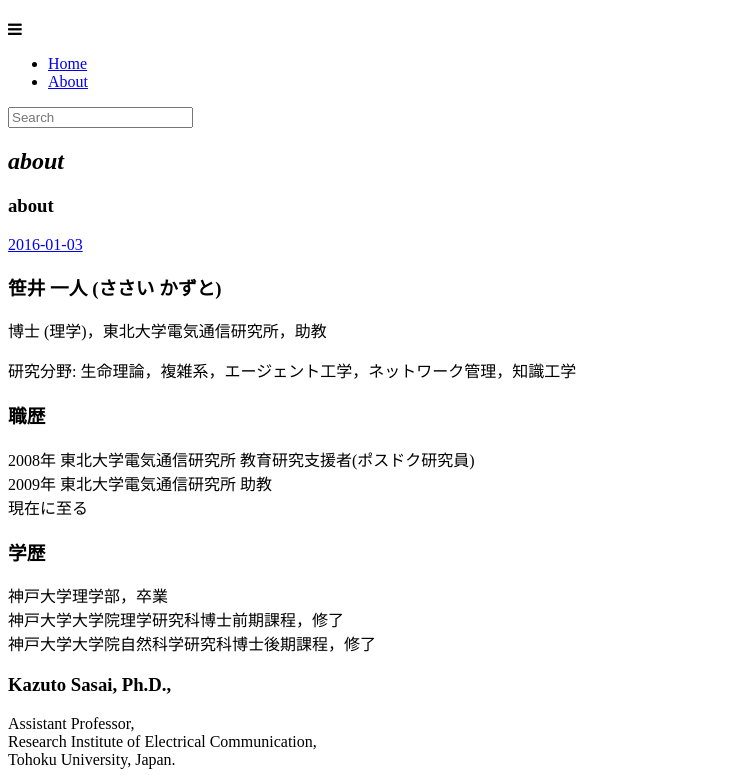
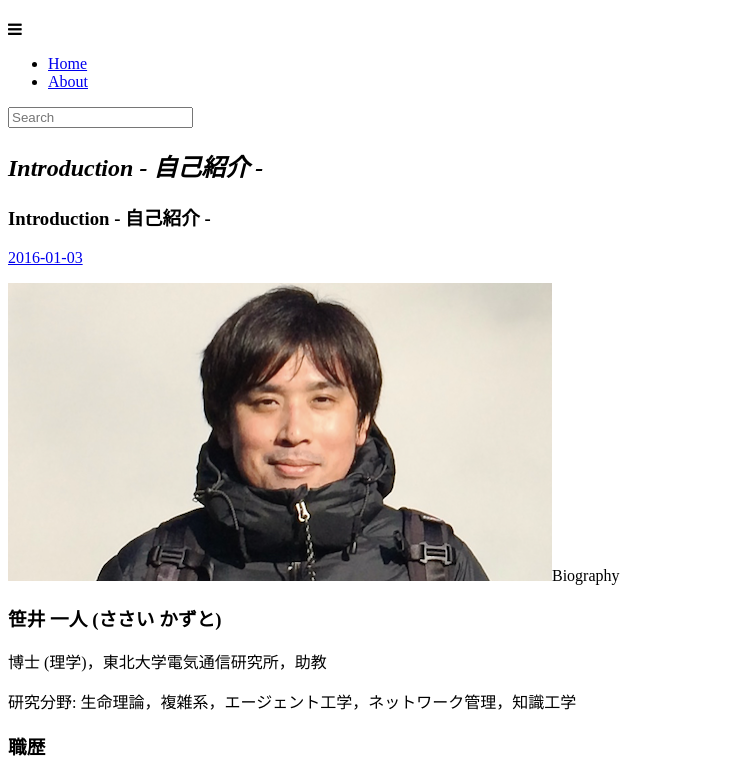
Before and after one commit to kazsasai/kazsasai.github.io, a plain HTML site: page about/index.html in a window 1280 px wide. Shown: the top 775 px of the page, without its empty margins (0-753 px from the left). Drawn offline with nearby package versions, Linux system fonts and the light colour scheme; files that its build step writes are made by us from their sources; a web font is replaced by a local one.

Commit message:
Site updated: 2016-01-03 16:42:34

```diff
--- a/about/index.html
+++ b/about/index.html
@@ -3,7 +3,7 @@
 <head>
   <meta charset="utf-8">
 
-  <title>about | KazSasai</title>
+  <title>Introduction - 自己紹介 - | KazSasai</title>
   <meta name="viewport" content="width=device-width, initial-scale=1, maximum-scale=1">
 
 
@@ -13,7 +13,7 @@
 学歴神戸大学理学部，卒業神戸大学大学院理学研究科博士前期課程，修了神戸大学大学院自然科学研究科博士後期課程，修了
 Kazut">
 <meta property="og:type" content="website">
-<meta property="og:title" content="about">
+<meta property="og:title" content="Introduction - 自己紹介 -">
 <meta property="og:url" content="http://kazsasai.github.io/about/index.html">
 <meta property="og:site_name" content="KazSasai">
 <meta property="og:description" content="笹井 一人 (ささい かずと)博士 (理学)，東北大学電気通信研究所，助教
@@ -21,9 +21,10 @@ Kazut">
 職歴2008年 東北大学電気通信研究所 教育研究支援者(ポスドク研究員)2009年 東北大学電気通信研究所 助教現在に至る
 学歴神戸大学理学部，卒業神戸大学大学院理学研究科博士前期課程，修了神戸大学大学院自然科学研究科博士後期課程，修了
 Kazut">
-<meta property="og:updated_time" content="2016-01-02T20:26:18.000Z">
+<meta property="og:image" content="http://kazsasai.github.io/about/kazsasai_bio.png">
+<meta property="og:updated_time" content="2016-01-03T07:42:11.000Z">
 <meta name="twitter:card" content="summary">
-<meta name="twitter:title" content="about">
+<meta name="twitter:title" content="Introduction - 自己紹介 -">
 <meta name="twitter:description" content="笹井 一人 (ささい かずと)博士 (理学)，東北大学電気通信研究所，助教
 研究分野: 生命理論，複雑系，エージェント工学，ネットワーク管理，知識工学
 職歴2008年 東北大学電気通信研究所 教育研究支援者(ポスドク研究員)2009年 東北大学電気通信研究所 助教現在に至る
@@ -94,7 +95,7 @@ Kazut">
           <section id="main">
             <div class="main-body-header">
 
-              <h1 class="header"><em class="page-title-link" data-url="/about/index.html">about</em></h1>
+              <h1 class="header"><em class="page-title-link" data-url="/about/index.html">Introduction - 自己紹介 -</em></h1>
             </div>
             <div class="main-body-content">
 
@@ -106,7 +107,7 @@ Kazut">
 
 
     <h1 class="article-title" itemprop="name">
-      about
+      Introduction - 自己紹介 -
     </h1>
 
 
@@ -118,7 +119,8 @@ Kazut">
 </a>
       </p>
       <div class="article-entry" itemprop="articleBody">
-        <h1 id="u7B39_u4E95__u4E00_u4EBA__28_u3055_u3055_u3044__u304B_u305A_u3068_29"><a href="#u7B39_u4E95__u4E00_u4EBA__28_u3055_u3055_u3044__u304B_u305A_u3068_29" class="headerlink" title="笹井 一人 (ささい かずと)"></a>笹井 一人 (ささい かずと)</h1><p>博士 (理学)，東北大学電気通信研究所，助教</p>
+        <p><img src="/about/kazsasai_bio.png" alt="Biography" title="Biography"></p>
+<h1 id="u7B39_u4E95__u4E00_u4EBA__28_u3055_u3055_u3044__u304B_u305A_u3068_29"><a href="#u7B39_u4E95__u4E00_u4EBA__28_u3055_u3055_u3044__u304B_u305A_u3068_29" class="headerlink" title="笹井 一人 (ささい かずと)"></a>笹井 一人 (ささい かずと)</h1><p>博士 (理学)，東北大学電気通信研究所，助教</p>
 <p>研究分野: 生命理論，複雑系，エージェント工学，ネットワーク管理，知識工学</p>
 <h1 id="u8077_u6B74"><a href="#u8077_u6B74" class="headerlink" title="職歴"></a>職歴</h1><p>2008年 東北大学電気通信研究所 教育研究支援者(ポスドク研究員)<br>2009年 東北大学電気通信研究所 助教<br>現在に至る</p>
 <h1 id="u5B66_u6B74"><a href="#u5B66_u6B74" class="headerlink" title="学歴"></a>学歴</h1><p>神戸大学理学部，卒業<br>神戸大学大学院理学研究科博士前期課程，修了<br>神戸大学大学院自然科学研究科博士後期課程，修了</p>
```
Also changed, not shown: about/kazsasai_bio.png (added).
